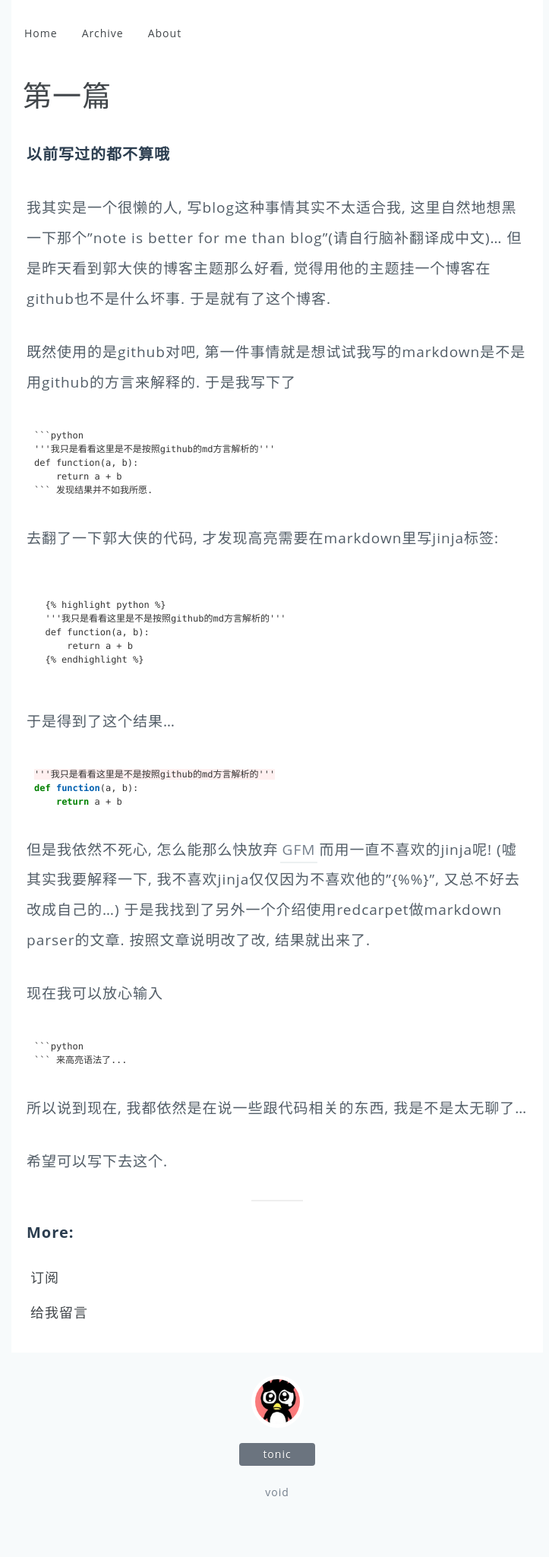
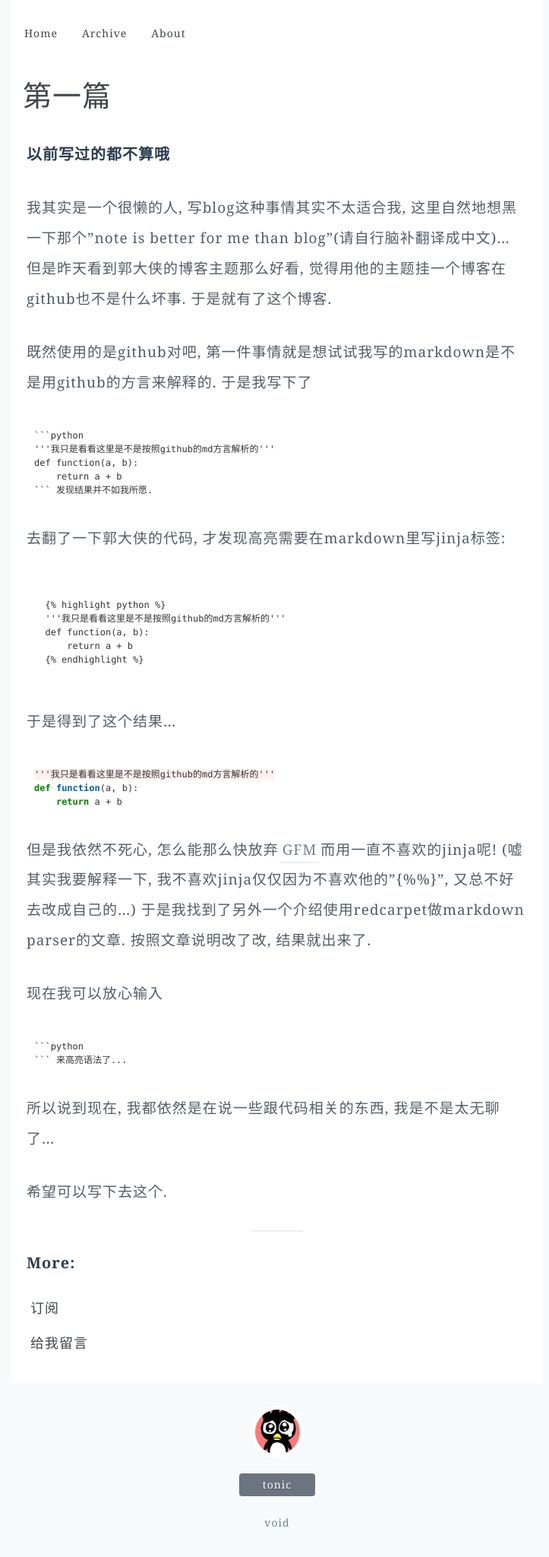
Before and after one commit to tonicmuroq/tonicmuroq.github.io, a Jekyll site: the page built from index.html, in a window 1280 px wide. Shown: the whole page at 76% size, without its empty margins (275-998 px from the left). Built offline with Jekyll 4.4.1, drawn with Linux system fonts in a browser that asks for light colours; Markdown is read by kramdown in place of the engine named in the settings; before the commit the page ends 2009 px from its top, so only the background shows below that.

Commit message:
modify css

```diff
--- a/style/style.css
+++ b/style/style.css
@@ -2,7 +2,7 @@ body {
   font-size: 18px;
   color: #525d67;
   background: #f7fafb;
-  font-family: "Open Sans",Arial,"Hiragino Sans GB","Microsoft YaHei","微软雅黑","STHeiti","WenQuanYi Micro Hei",SimSun,sans-serif;
+  font-family: "Georgia","Arial","Hiragino Sans GB","Microsoft YaHei","微软雅黑","STHeiti","WenQuanYi Micro Hei","SimSun",sans-serif;
   font-size: 1.125em;
   -webkit-font-smoothing: antialiased;
   -webkit-transform: translate3d(0,0,0);
@@ -244,7 +244,7 @@ pre code {
   border: none;
   box-shadow: none;
   font-size: 12px;
-  font-family: Consolas, "Liberation Mono", Courier, monospace;
+  font-family: "Panic Sans", "Consolas", "Liberation Mono", "Courier", "monospace";
   margin: 0px;
   white-space: pre;
   word-break: break-all;
```
